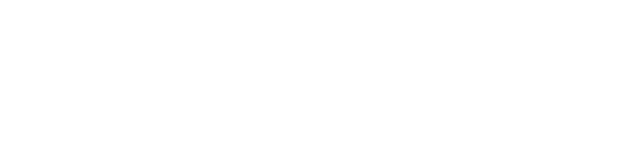
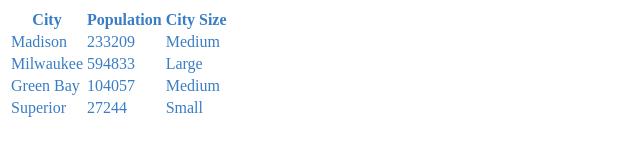
Before and after one commit to lindsaymcclintock/unit-1, a plain HTML site: page index.html in a window 1280 px wide. Shown: the whole page, without its empty margins (0-640 px from the left). Drawn offline with Linux system fonts and the light colour scheme.

Commit message:
Activity 3

```diff
--- a/index.html
+++ b/index.html
@@ -18,11 +18,11 @@
 
     <body>
         <!--put your initial page content here-->
-
+        <div id = "mydiv" ></div>
         <!--you can also use this space for internal scripts;
         place these within <script> tags-->
 
         <!--put your external script links here-->
-        <script type="text/javascript" src="js/main.js"></script>
+        <script type="text/javascript" src="js/main_with_debug.js"></script>
     </body>
 </html>
--- a/js/main.js
+++ b/js/main.js
@@ -1 +1 @@
-/* Stylesheet by Lindsay McClintock, 2024 */
+/* JS by Lindsay McClintock, 2024 */
--- /dev/null
+++ b/js/main_with_debug.js
@@ -0,0 +1,106 @@
+
+	//define an array of objects for cities and populations
+	var cityPop = [
+		{
+			city: 'Madison',
+			population: 233209
+		},
+		{
+			city: 'Milwaukee',
+			population: 594833
+		},
+		{
+			city: 'Green Bay',
+			population: 104057
+		},
+		{
+			city: 'Superior',
+			population: 27244
+		}
+	];
+
+	    //create the table element
+		var table = document.createElement("table");
+
+		//create a header row
+		var headerRow = document.createElement("tr");
+
+		//add the "City" and "Population" columns to the header row
+		headerRow.insertAdjacentHTML("beforeend","<th>City</th><th>Population</th>")
+
+		//add the row to the table
+		table.appendChild(headerRow);
+
+		//loop to add a new row for each city
+		for(var i = 0; i < cityPop.length; i++){
+			//assign longer html strings to a variable
+			var rowHtml = "<tr><td>" + cityPop[i].city + "</td><td>" + cityPop[i].population + "</td></tr>";
+			//add the row's html string to the table
+			table.insertAdjacentHTML('beforeend',rowHtml);
+		};
+		//use method chaining to add the table to the mydiv element
+		document.querySelector("#mydiv").appendChild(table);
+
+	//function to add City Size column and populate based on
+	//population data conditions
+	function addColumns(){
+		//select all table rows and for each row follow if/else
+		document.querySelectorAll("tr").forEach(function(row, i){
+			//for the header row, insert column name
+			if (i == 0){
+
+				row.insertAdjacentHTML("beforeend", "<th>City Size</th>");
+			} else {
+			//for every other row, insert value based on population
+				var citySize;
+
+				if (cityPop[i-1].population < 100000){
+					citySize = 'Small';
+
+				} else if (cityPop[i-1].population < 500000){
+					citySize = 'Medium';
+
+				} else {
+					citySize = 'Large';
+				};
+
+				row.insertAdjacentHTML("beforeend",'<td>' + citySize + '</td>');
+			};
+		});
+
+	};
+	//execute addColumns
+	document.addEventListener('DOMContentLoaded',addColumns)
+	//function to change color when mouse hovers over a new table row
+	function addEvents(){
+		//add event listener when mouse hovers over table row
+		document.querySelector("tr").addEventListener("mouseover", addEvents);
+			//color variable will change rgb values randomly
+			var color = "rgb(";
+
+			for (var i=0; i<3; i++){
+
+				var random = Math.round(Math.random() * 255);
+
+				color += random;
+
+				if (i<2){
+					color += ",";
+
+				} else {
+					color += ")";
+			};
+			//change the color of the text using .style.color
+			//set it equal to the color variable
+			document.querySelector("#mydiv").style.color = color;
+		};
+	};
+	//execute addEvents
+	document.addEventListener('DOMContentLoaded',addEvents)
+	//function to create alert
+	function clickme(){
+
+		alert('Hey, you clicked me!');
+	};
+	//add the event listener to execute clickme function when table is clicked
+	document.querySelector("table").addEventListener("click", clickme)
```
